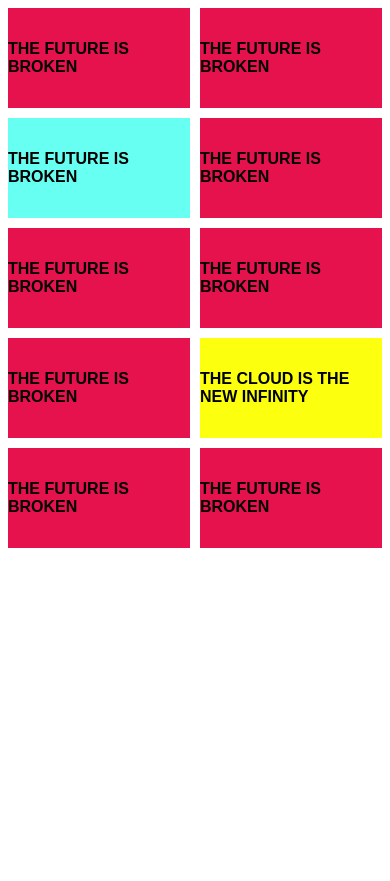
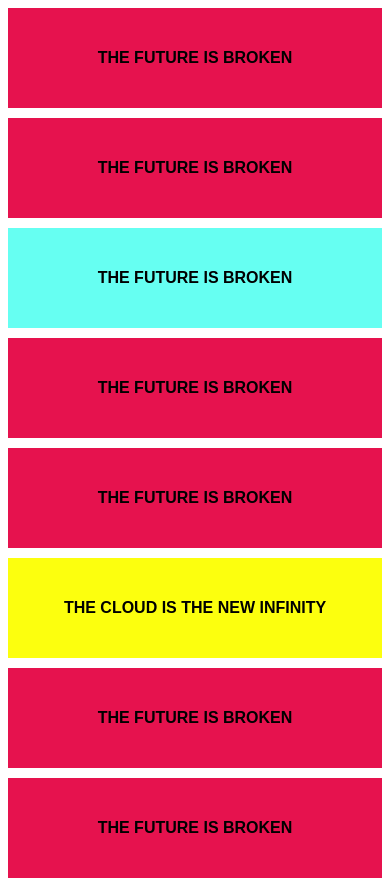
Before and after one commit to COROJ/2imd-webtech3-portfolio, a plain HTML site: page lab2 - grid/The Future/index.html in a window 390 px wide. Shown: the top 881 px of the page. Before the commit the page ends 844 px from the top, so only its background shows below. Drawn offline with Linux system fonts and the light colour scheme.

Commit message:
added @media for screen smaller than 600 px and added grid-template for main div and fixed possition of yellow div in the first @media

```diff
--- a/lab2 - grid/The Future/style.css
+++ b/lab2 - grid/The Future/style.css
@@ -82,8 +82,16 @@
         grid-template-areas:
         "a b"
         "c d"
-        "e f"
-        "g h"
+        "e h"
+        "g f"
         "i j";
     }
 }
+
+@media (max-width: 600px) {
+    .main {
+        grid-template-columns: repeat(1, 1fr);
+        grid-template-areas:
+        "a""b""c""d""e""h""g""f""i""j";
+    }
+}
```
